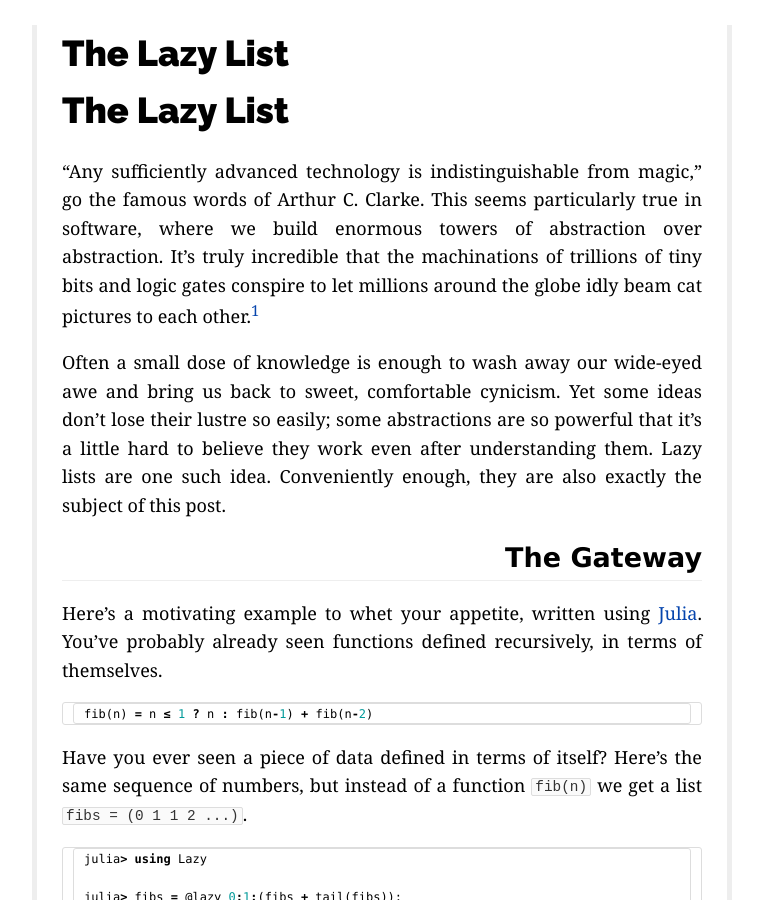
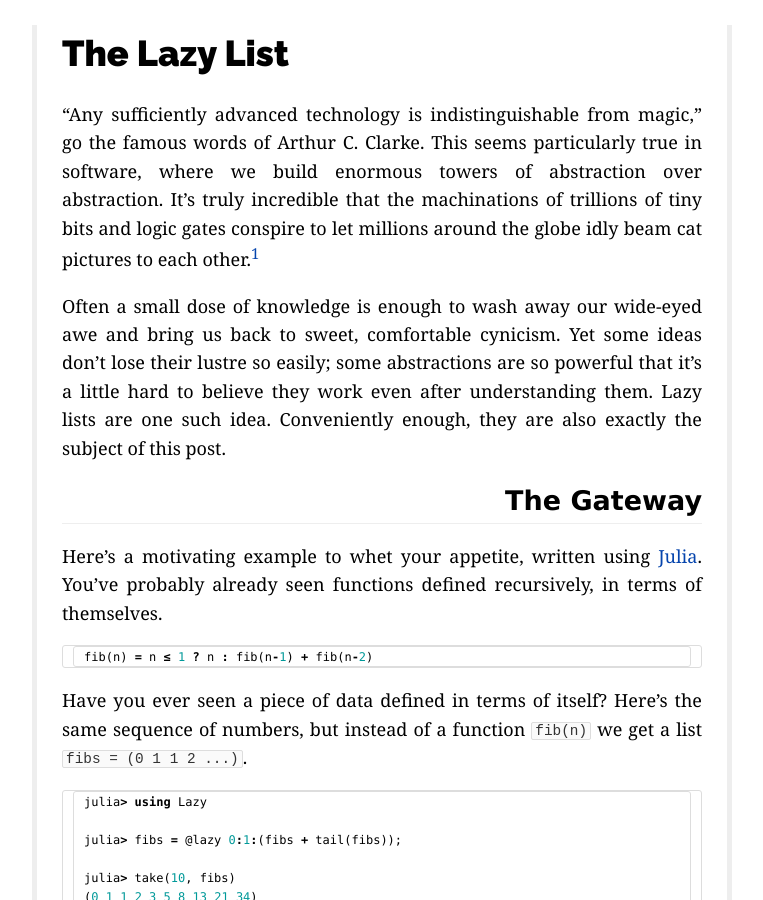
Before and after one commit to MikeInnes/mikeinnes.github.io, a Jekyll site: the page built from _posts/2017-06-04-lazy.md, in a window 1280 px wide and 900 px high. Shown: the whole window, without its empty margins (258-1021 px from the left). Built offline with Jekyll 4.4.1, drawn with Linux system fonts in a browser that asks for light colours.

Commit message:
remove double title

```diff
--- a/_posts/2017-06-04-lazy.md
+++ b/_posts/2017-06-04-lazy.md
@@ -2,8 +2,6 @@
 layout: post
 title: The Lazy List
 ---
-
-# The Lazy List
 
 "Any sufficiently advanced technology is indistinguishable from magic," go the famous words of Arthur C. Clarke. This seems particularly true in software, where we build enormous towers of abstraction over abstraction. It's truly incredible that the machinations of trillions of tiny bits and logic gates conspire to let millions around the globe idly beam cat pictures to each other.[^cats]
 
```
